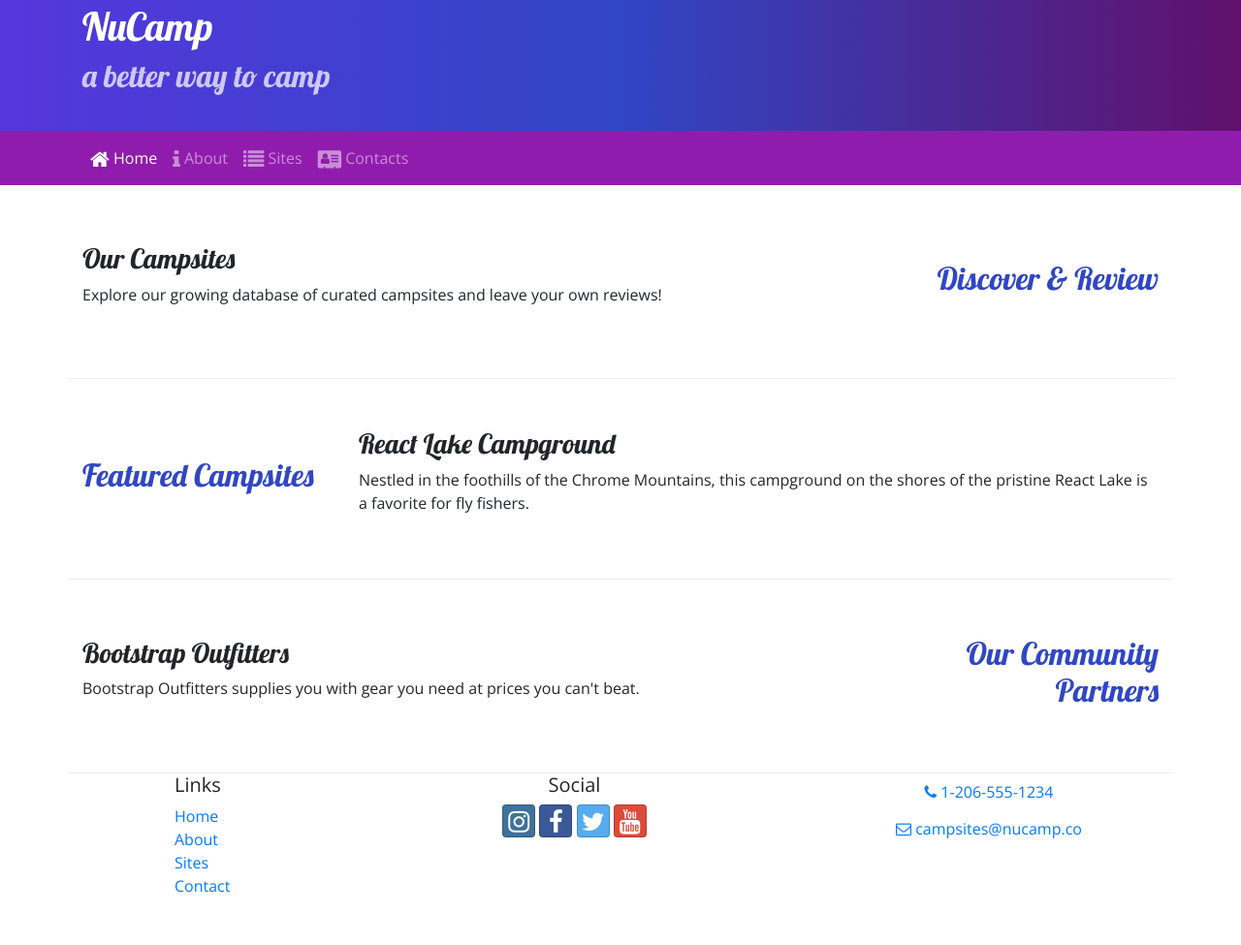
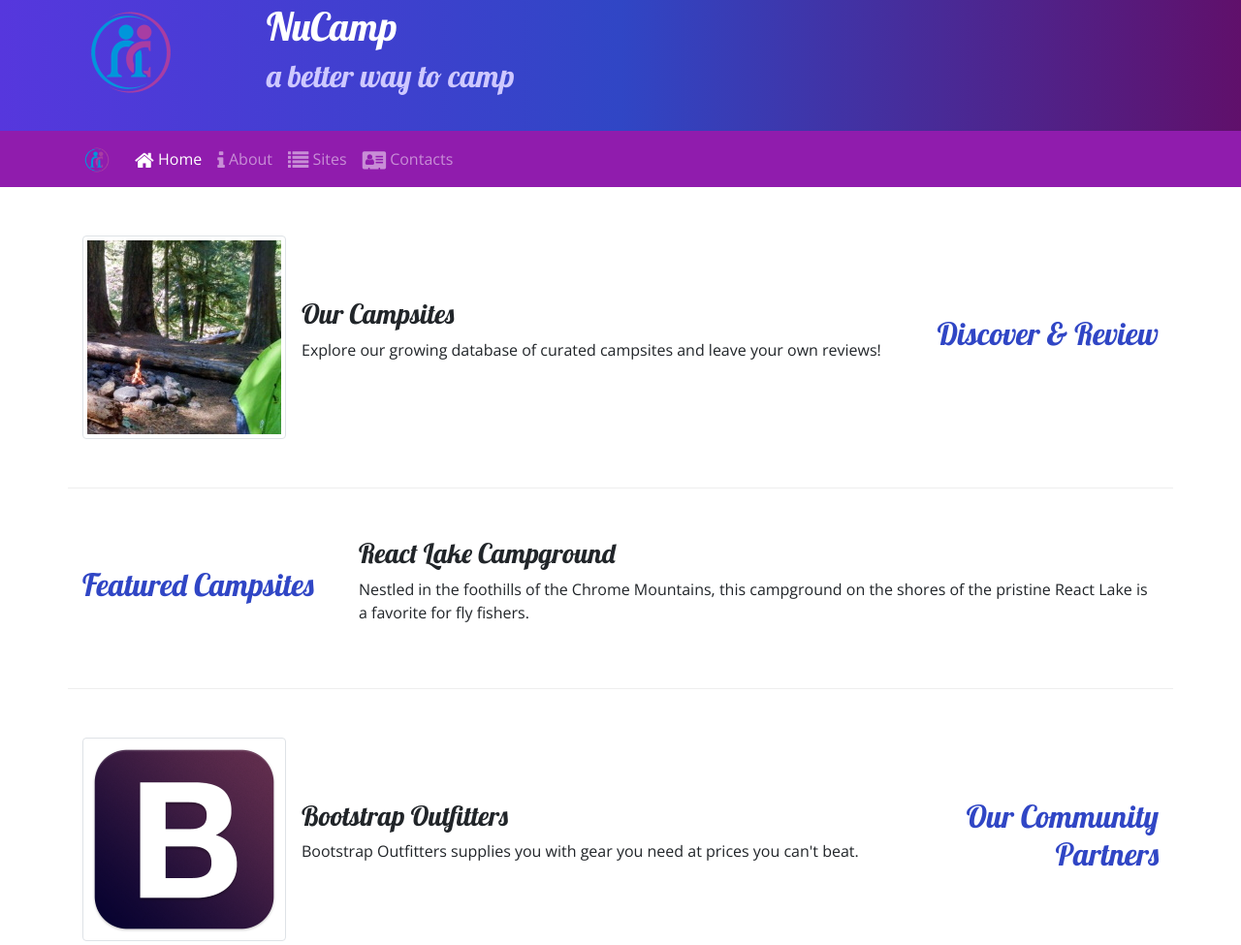
Before and after one commit to abautista-web/nucampsite, a website: page index.html in a window 1280 px wide. Shown: the part 27-1002 px from the top of the page at 97% size. Before the commit the page ends 969 px from the top, so only its background shows below. Drawn offline with nearby package versions, Linux system fonts and the light colour scheme.

Commit message:
Images and Media

```diff
--- a/index.html
+++ b/index.html
@@ -21,6 +21,9 @@
     <header class="jumbotron jumbotron-fluid" >
         <div class="container">
             <div class="row">
+                <div class="col-4 col-sm-3 col-md-2 align-self-center">
+                    <img src="img/logo.png" class="img-fluid" />
+                </div>
                 <div class="col">
                     <h1>NuCamp</h1>
                     <h2>a better way to camp</h2>
@@ -31,7 +34,9 @@
 
     <nav class="navbar navbar-expand-sm navbar-dark sticky-top">
         <div class="container">
-            <button class="navbar-toggler ml-auto" type="button" data-toggle="collapse" data-target="#nucampNavBar">
+            <a class="navbar-brand" href="#"><img src="img/logo.png" height="30" width="30" /></a>
+            <button class="navbar-toggler" type="button" data-toggle="collapse" data-target="#nucampNavbar">
+            <button class="navbar-toggler" type="button" data-toggle="collapse" data-target="#nucampNavBar">
                 <span class="navbar-toggler-icon"></span>
             </button>
             <div class="collapse navbar-collapse" id="nucampNavBar">
@@ -51,8 +56,13 @@
                 <h2 class="text-sm-right">Discover & Review</h2>
             </div>
             <div class="col">
-                <h3>Our Campsites</h3>
-                <p class="d-none d-sm-block">Explore our growing database of curated campsites and leave your own reviews!</p>
+                <div class="media">
+                    <img class="d-flex mr-3 img-thumbnail" src="img/breadcrumb-trail-thumb.jpg" alt="Breadcrumb Trail" />
+                    <div class="media-body align-self-center">
+                        <h3>Our Campsites</h3>
+                        <p class="d-none d-sm-block">Explore our growing database of curated campsites and leave your own reviews!</p>
+                    </div>
+                </div>
             </div>
         </div>
 
@@ -71,13 +81,18 @@
                 <h2 class="text-sm-right">Our Community Partners</h2>
             </div>
             <div class="col">
-                <h3>Bootstrap Outfitters</h3>
-                <p class="d-none d-sm-block">Bootstrap Outfitters supplies you with gear you need at prices you can't beat.</p>
+                <div class="media">
+                    <img class="d-flex mr-3 img-thumbnail" src="img/bootstrap-thumb.png" alt="Bootstrap Outfitters" />
+                    <div class="media-body align-self-center">
+                        <h3>Bootstrap Outfitters</h3>
+        				<p class="d-none d-sm-block">Bootstrap Outfitters supplies you with gear you need at prices you can't beat.</p>
+                    </div>
+                </div>
             </div>
         </div>
     </div>
 
-    <footer class="site-foote">
+    <footer class="site-footer">
         <div class="container">
             <div class="row">
                 <div class="col-4 col-sm-2 offset-1">
@@ -100,7 +115,7 @@
                     <a role="button" class="btn btn-link" href="tel:+12065551234"><i class="fa fa-phone"></i> 1-206-555-1234</a><br />
                     <a role="button" class="btn btn-link" href="mailto:campsites@nucamp.co"><i class="fa fa-envelope-o"></i> campsites@nucamp.co</a>
                 </div>
-            </div>
+           </div>
         </div>
     </footer>
 
```
Also changed, not shown: aboutus.html (+7 -1 lines), contactus.html (+8 -2 lines), img/bootstrap-thumb.png (added), img/breadcrumb-trail-thumb.jpg (added), img/breadcrumb-trail.jpg (added), img/chrome-river-thumb.jpg (added), img/chrome-river.jpg (added), img/logo.png (added), img/react-lake-thumb.jpg (added), img/react-lake.jpg (added).
